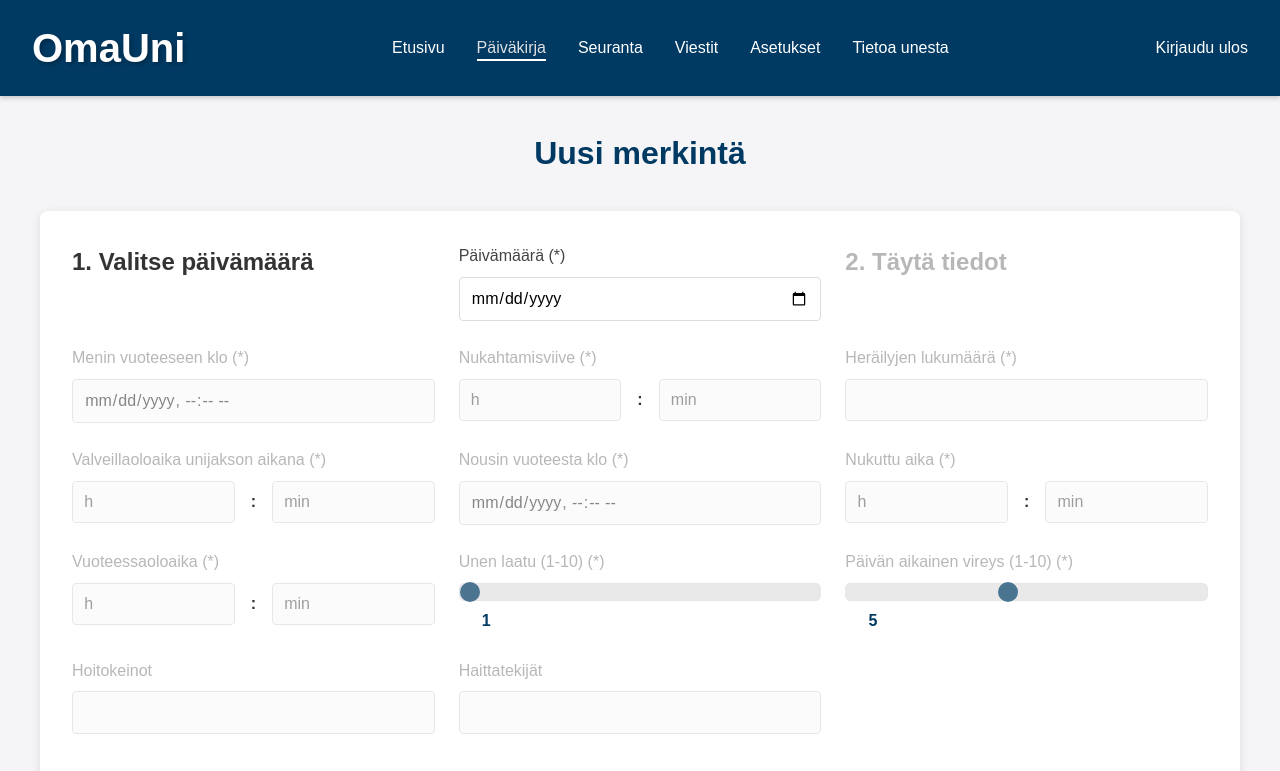
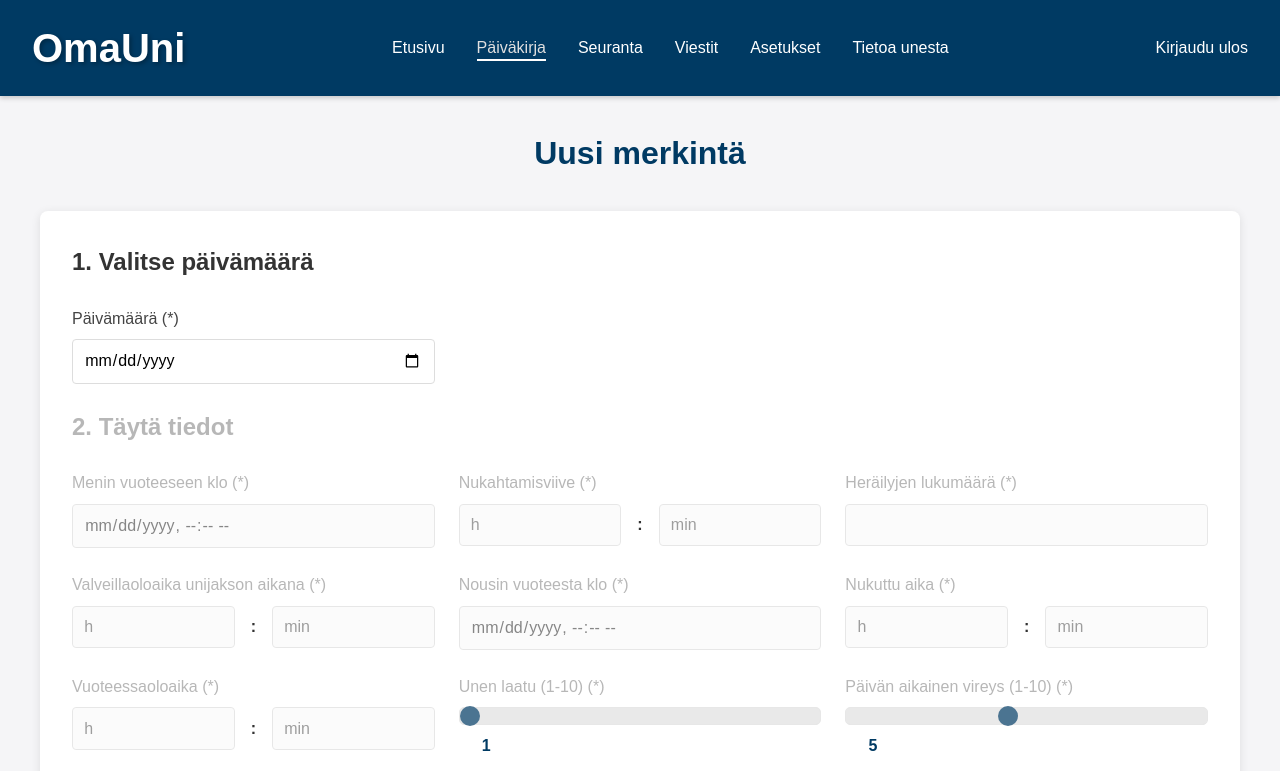
Before and after one commit to EdanurKorkmazz/Projekti-FE, a website with bundled scripts: page public/src/pages/paivakirja.html in a window 1280 px wide. Shown: the top 771 px of the page. Built offline with nearby package versions, Linux system fonts and the light colour scheme.

Commit message:
Fixed grid layout in paivakirja.html form

```diff
--- a/public/src/css/style.css
+++ b/public/src/css/style.css
@@ -466,6 +466,12 @@ button[type="submit"]:hover, button[type="button"]:hover {
   padding: 2rem;
 }
 
+.form-header {
+  width: 100%;
+  min-width: 100%;
+  display: grid;
+  grid-column: 1 / -1;
+}
 .form-group {
   margin-bottom: 1.5rem;
 }
```
Also changed, not shown: public/src/pages/paivakirja.html (line endings or trailing spaces).
